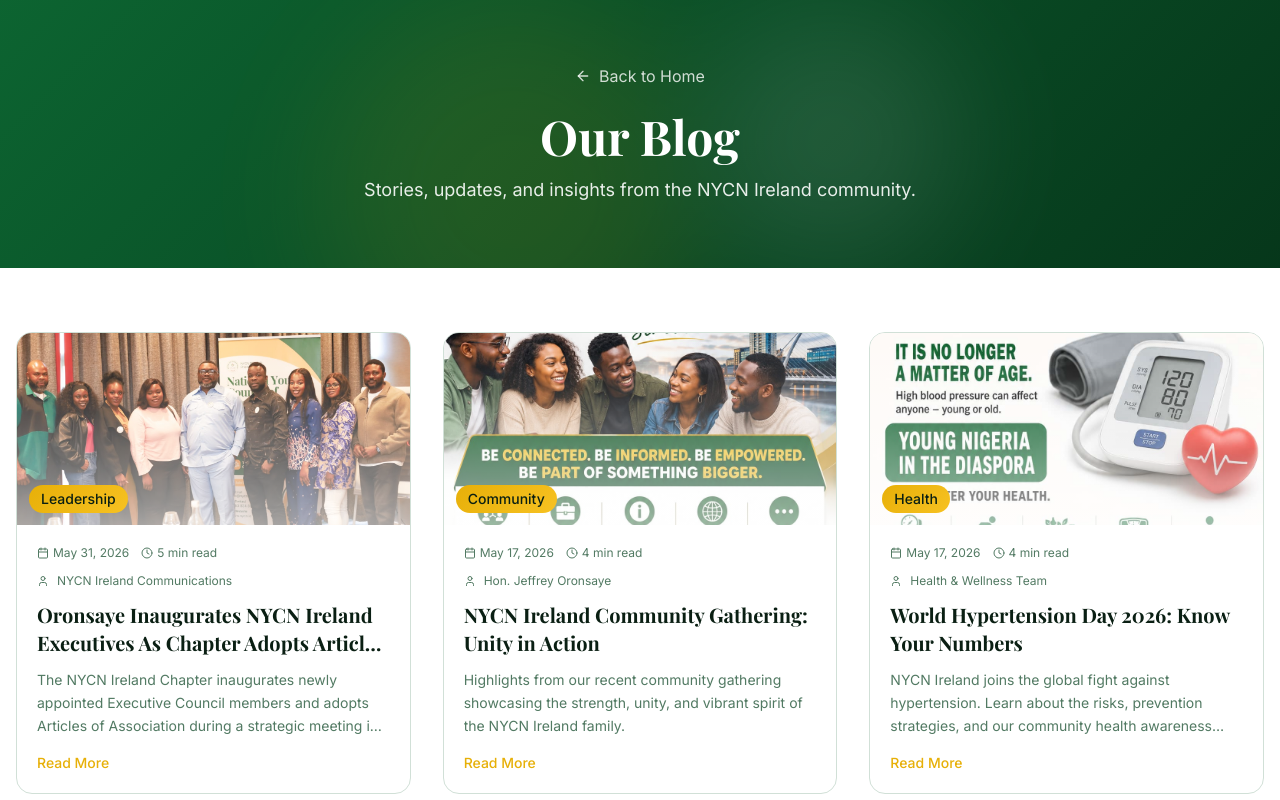
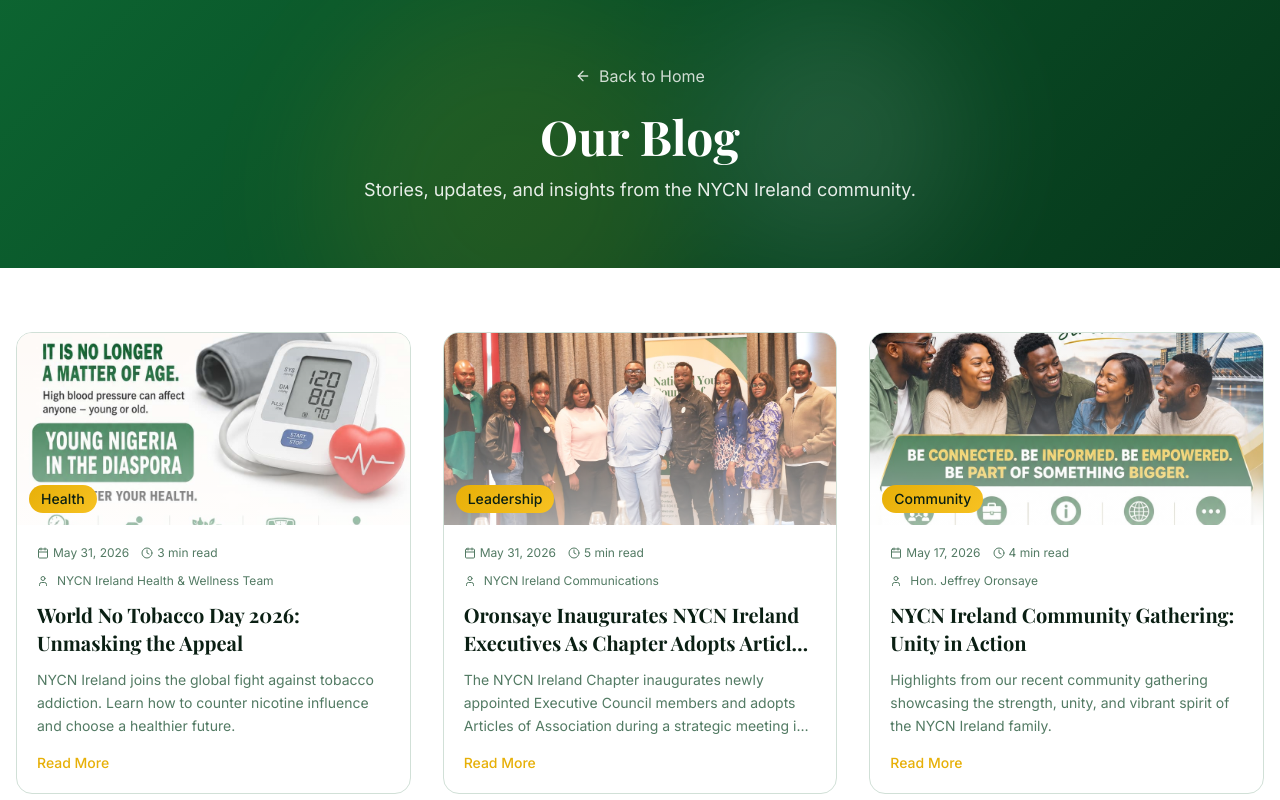
Before and after one commit to glorino/NYCN, a React (Vite) app: page /blog in a window 1280 px wide. Shown: the top 800 px of the page. Built offline with nearby package versions, Linux system fonts and the light colour scheme; the HTML template or start-up script is replaced by a standard one.

Commit message:
Add World No Tobacco Day blog post

```diff
--- a/src/pages/BlogPage.tsx
+++ b/src/pages/BlogPage.tsx
@@ -5,6 +5,47 @@
 const POSTS_PER_PAGE = 6;
 
 const posts = [
+  {
+    id: 12,
+    title: 'World No Tobacco Day 2026: Unmasking the Appeal',
+    excerpt: 'NYCN Ireland joins the global fight against tobacco addiction. Learn how to counter nicotine influence and choose a healthier future.',
+    content: `May 31, 2026 — World No Tobacco Day
+
+Theme: Unmasking the Appeal — Countering Nicotine and Tobacco Addiction
+
+The National Youth Council of Nigeria (NYCN), Ireland Chapter, joins the global community in observing World No Tobacco Day 2026. This year's campaign focuses on unmasking the deceptive appeal of tobacco and nicotine products, particularly targeting young people.
+
+THE TRUTH ABOUT TOBACCO
+
+Tobacco and nicotine are addictive and harmful. Despite marketing tactics and peer pressure, the reality is clear: smoking and vaping cause serious health damage, including heart disease, lung cancer, and respiratory problems.
+
+THE KEY MESSAGES:
+
+KNOW THE TRUTH — Tobacco and nicotine are addictive and harmful. Don't let marketing fool you.
+
+BREAK THE ILLUSION — Don't be fooled by marketing and peer pressure. The tobacco industry spends billions to make their products look appealing, but the consequences are devastating.
+
+CHOOSE HEALTH — A smoke-free life means a stronger, brighter future. Your health is your greatest asset.
+
+EMPOWER YOUR GENERATION — Stand up. Speak out. Inspire change. Young people have the power to end the tobacco epidemic.
+
+BE PART OF THE MOVEMENT
+
+Say NO to tobacco. Say YES to life.
+
+HEALTHY YOUTH. STRONG COMMUNITIES. BETTER TOMORROW.
+
+NYCN Ireland Chapter is committed to promoting health awareness and empowering young Nigerians in Ireland to make informed choices about their well-being. We encourage all members and friends of our community to join the movement against tobacco.
+
+For more information and support resources, visit www.nycnireland.ie
+
+#NoTobacco #WorldNoTobaccoDay #NYCNIreland #HealthyYouth`,
+    author: 'NYCN Ireland Health & Wellness Team',
+    date: 'May 31, 2026',
+    readTime: '3 min read',
+    category: 'Health',
+    image: '/blog/no-tobacco-day.jpeg',
+  },
   {
     id: 0,
     title: 'Oronsaye Inaugurates NYCN Ireland Executives As Chapter Adopts Articles Of Association',
```
Also changed, not shown: public/blog/no-tobacco-day.jpeg (added).
